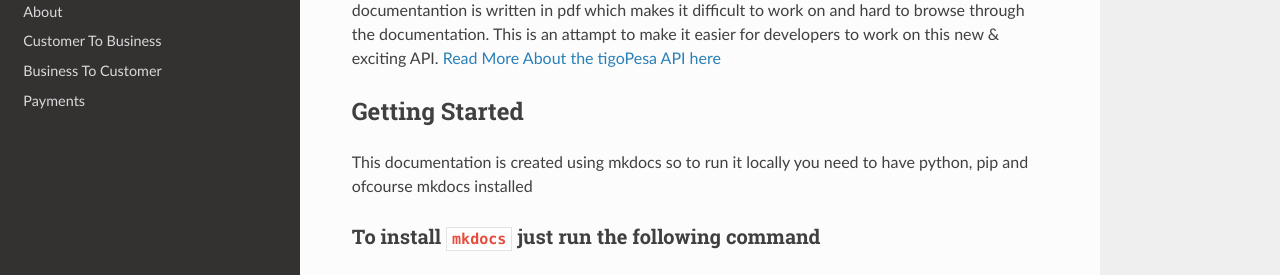
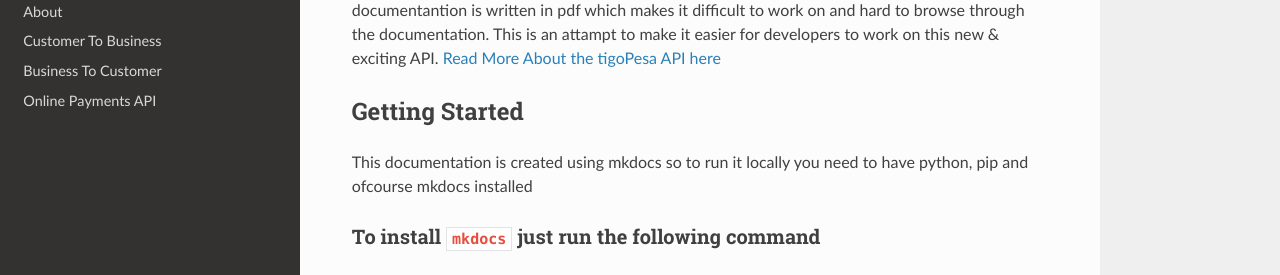
Before and after one commit to alphaolomi/tigopesa-docs, an MkDocs documentation site: the page built from docs/index.md, in a window 1280 px wide. Shown: the part 185-460 px from the top of the page. Built offline with MkDocs 1.6.1, drawn with Linux system fonts in a browser that asks for light colours; nearby versions of some CDN libraries; old or Windows-style settings are respelled for this version of MkDocs.

Commit message:
Rename payments to online payments api in navigation

```diff
--- a/mkdocs.yml
+++ b/mkdocs.yml
@@ -4,5 +4,5 @@ pages:
 - About:   about.md
 - Customer To Business:     b2b.md
 - Business To Customer:     b2b.md
-- Payments:     payments.md
+- Online Payments API:     payments.md
 theme: readthedocs
```
